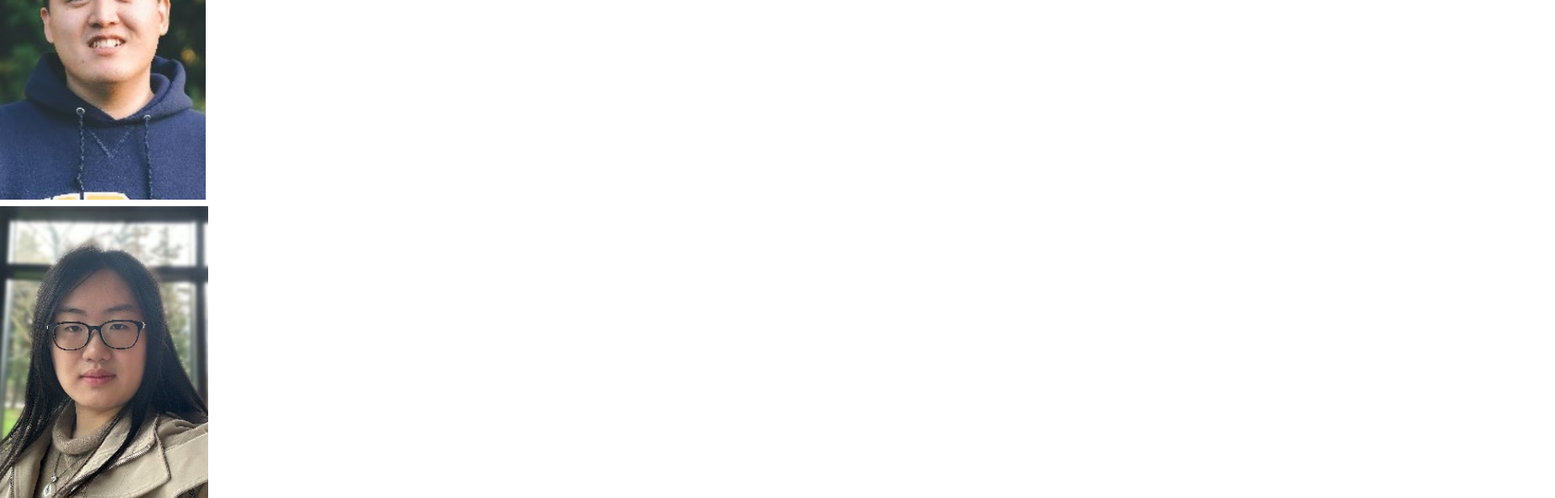
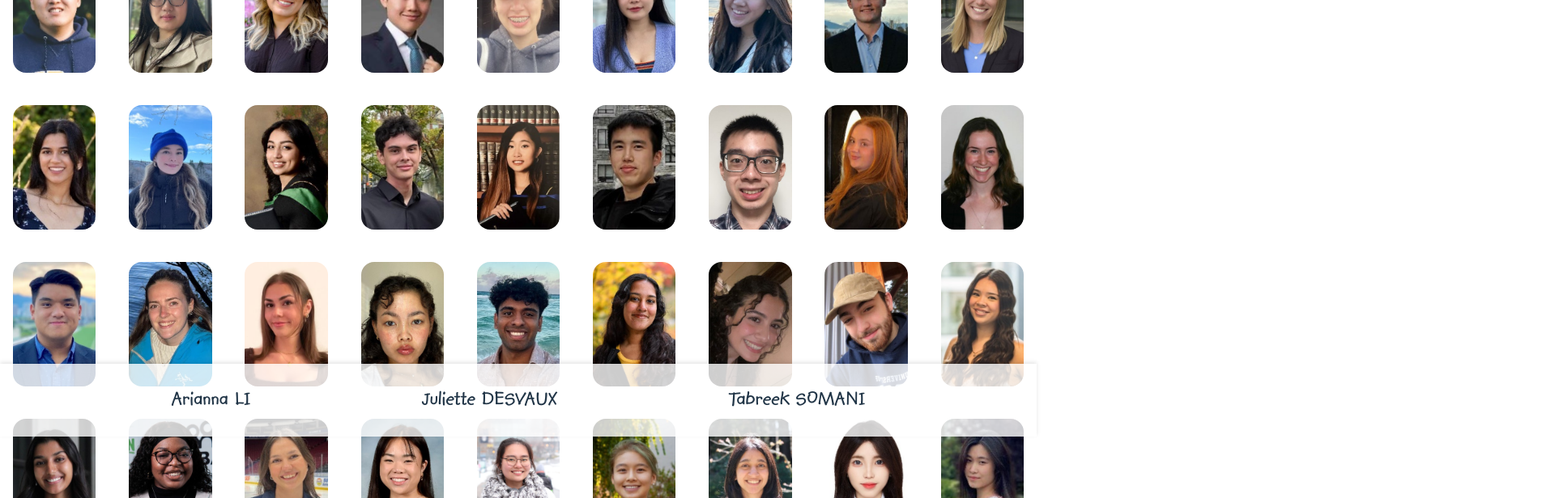
Before and after one commit to michelleykim/FindYourMMDD, a React (Vite) app in the folder client/: page /game in a window 1280 px wide. Shown: the part 260-876 px from the top of the page at 81% size, 1920 px wide, since content can reach past the window. Built offline with nearby package versions, Linux system fonts and the light colour scheme.

Commit message:
implement MVP game

```diff
--- a/client/src/routes/game.jsx
+++ b/client/src/routes/game.jsx
@@ -1,51 +1,81 @@
-import { Form, Link } from "react-router-dom";
 import studentRoster from "../assets/roster.json";
 import { useState } from "react";
 
 export default function Game() {
 	const students = studentRoster.students;
 
-	let [target, setTarget] = useState([]);
 	let [score, setScore] = useState(0);
 
 	const getRandomStudents = (count, max) => {
 		const target = new Set();
 		while (target.size < count) {
 			const randomNum = Math.floor(Math.random() * max);
-			target.add(students[randomNum]);
+			target.add(students[randomNum].name);
 		}
 		return Array.from(target);
 	};
 
-	let targetStudents = getRandomStudents(5, students.length);
+	let targetStudents = getRandomStudents(3, students.length);
 
 	const checkCorrect = (name) => {
 		// check if the student.name is in the targetStudents list
-		console.log(name);
 		if (targetStudents.includes(name)) {
 			// do something
+			alert(`You found ${name}!`);
+			setScore((prevScore) => prevScore + 1);
 		}
+	};
+
+	const frames = {
+		display: "flex",
+		flexDirection: "row",
+		flexWrap: "wrap",
+		justifyContent: "space-between",
+		textAlign: "center",
+		width: "100%",
+	};
+	const photo = {
+		borderRadius: "1em",
+		margin: "1em",
+		width: "8vw",
+		height: "12vw",
+		objectFit: "cover",
+	};
+	const footer = {
+		position: "fixed",
+		left: 0,
+		bottom: 0,
+		width: "100%",
+		backgroundColor: "rgba(255, 255, 255, 0.8)",
+		boxShadow: "0 -2px 5px rgba(0, 0, 0, 0.1)",
+	};
+	const names = {
+		display: "flex",
+		flexDirection: "row",
+		justifyContent: "space-evenly",
+		fontSize: "1.6em",
 	};
 
 	return (
 		<>
 			<div id="sidebar">
 				<h1>Find Your MMDD!</h1>
-				<div>
+				<h2>MMDDs&apos; found: {score}</h2>
+				<div style={frames}>
 					{students.map((student) => (
 						<div key={student.name} onClick={() => checkCorrect(student.name)}>
-							<img src={student.photo} alt={student.name} />
+							<img style={photo} src={student.photo} alt={student.name} />
 						</div>
 					))}
 				</div>
-				<div>
-					{targetStudents.map((student) => (
-						<p key={student.name}>{student.name}</p>
-					))}
+				<div style={footer}>
+					<div style={names}>
+						{targetStudents.map((student) => (
+							<p key={student}>{student}</p>
+						))}
+					</div>
 				</div>
 			</div>
-
-			<Link to={`/roster`}>Class Roster</Link>
 		</>
 	);
 }
--- a/client/src/routes/roster.jsx
+++ b/client/src/routes/roster.jsx
@@ -60,6 +60,11 @@ export default function Roster() {
 					Let&apos;s Start!
 				</Link>
 			</div>
+			<div>
+				{
+					// add details view- as a component
+				}
+			</div>
 		</>
 	);
 }
```
